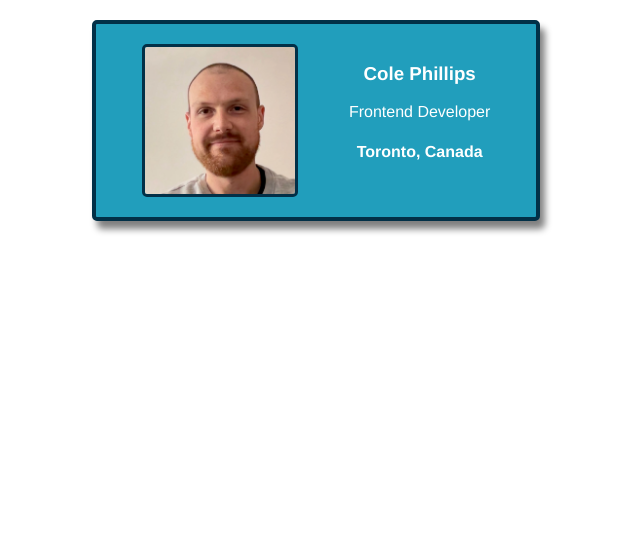
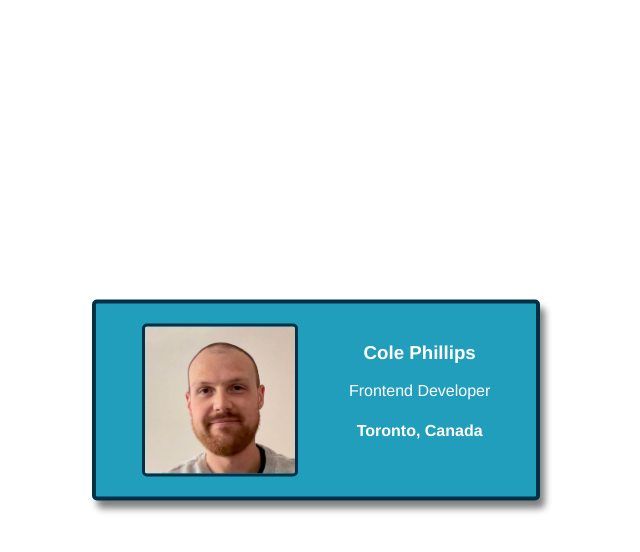
Before and after one commit to Trailingslashes/business-card, a website built with Vite: page index.html in a window 1280 px wide. Shown: the whole page, without its empty margins (324-964 px from the left). Built offline with nearby package versions, Linux system fonts and the light colour scheme.

Commit message:
Center card

```diff
--- a/styles.css
+++ b/styles.css
@@ -1,5 +1,4 @@
 body {
-    margin: 20px;
     /*
     Challenge:
     Find a web safe font you like, and add it
@@ -20,7 +19,6 @@ body {
 
 .card {
     width: 400px;
-    margin: 0 auto;
     padding: 20px;
     display: flex;
     justify-content: space-around;
@@ -30,6 +28,10 @@ body {
     border: 4px solid #023047;
     border-radius: 5px;
     box-shadow: gray 5px 8px 7px;
+    position: absolute;
+    top: 50%;
+    left: 50%;
+    transform: translate(-50%, -50%);
 }
 
 .card:hover {
```
